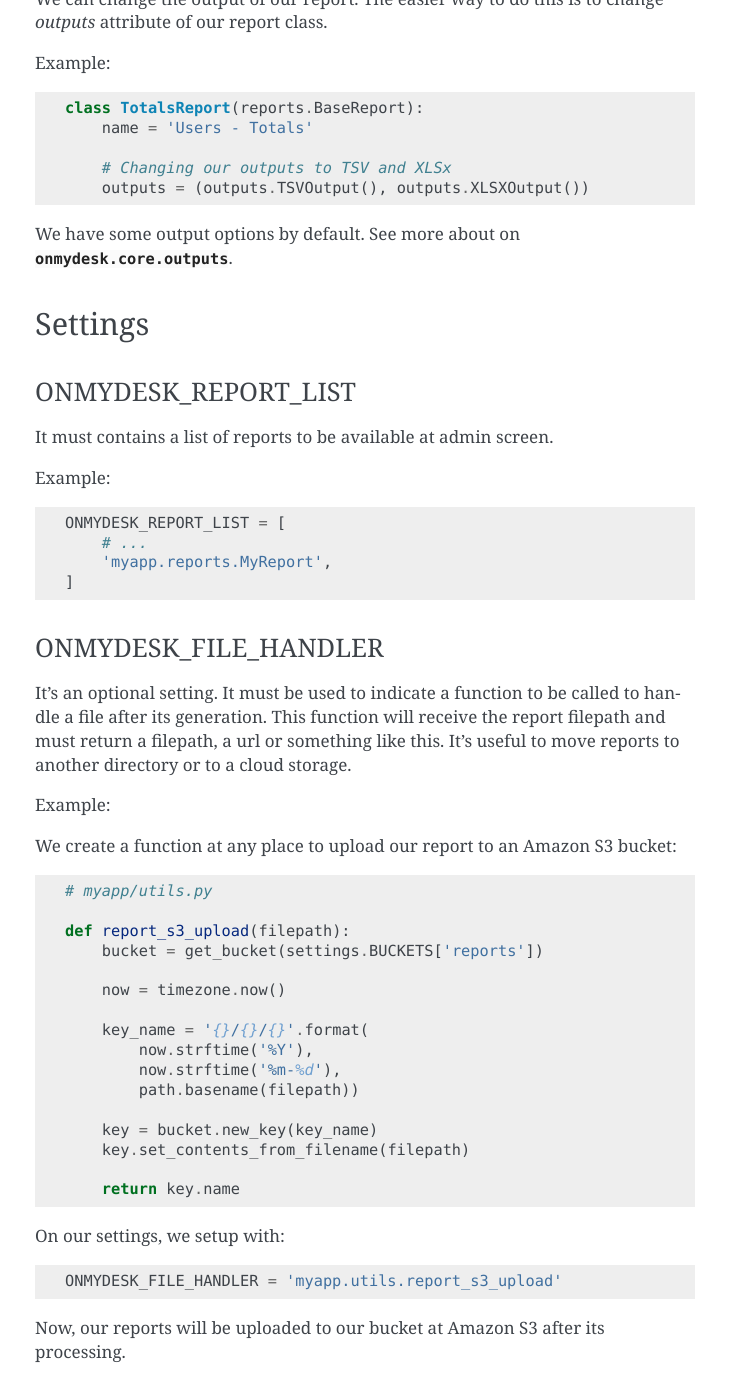
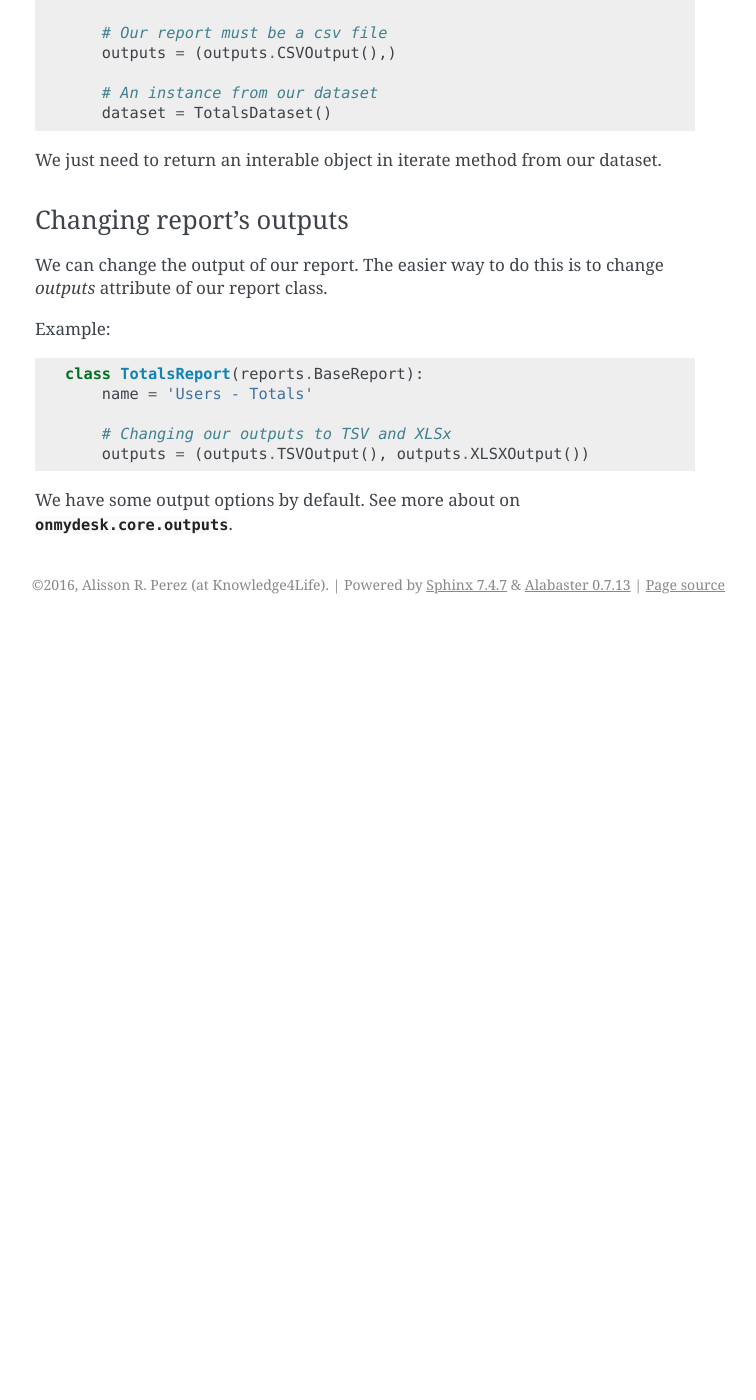
Before and after one commit to alissonperez/django-onmydesk, a Sphinx documentation site: the page built from docs/userguide.rst, in a window 1280 px wide and 1400 px high, scrolled down 3111 px. Shown: the whole window, without its empty margins (385-1141 px from the left). Built offline with Sphinx 7.4.7, drawn with Linux system fonts in a browser that asks for light colours; after the commit the page ends 3735 px from its top, so only the background shows below that; some of the changed text lies outside the part shown.

Commit message:
Update documentation

```diff
--- a/docs/index.rst
+++ b/docs/index.rst
@@ -12,6 +12,9 @@ Contents:
    :maxdepth: 3
 
    userguide
+   schedulers
+   commands
+   settings
    reference
 
 Indices and tables
--- a/docs/userguide.rst
+++ b/docs/userguide.rst
@@ -143,77 +154,3 @@ Example::
 	outputs = (outputs.TSVOutput(), outputs.XLSXOutput())
 
 We have some output options by default. See more about on :py:mod:`onmydesk.core.outputs`.
-
-
-Settings
----------
-
-ONMYDESK_REPORT_LIST
-^^^^^^^^^^^^^^^^^^^^^^
-
-It must contains a list of reports to be available at admin screen.
-
-Example::
-
-    ONMYDESK_REPORT_LIST = [
-	# ...
-        'myapp.reports.MyReport',
-    ]
-
-.. _onmydesk_file_handler:
-
-ONMYDESK_FILE_HANDLER
-^^^^^^^^^^^^^^^^^^^^^
-
-It's an optional setting. It must be used to indicate a function to be called to handle a file after its generation. This function will receive the report filepath and must return a filepath, a url or something like this. It's useful to move reports to another directory or to a cloud storage.
-
-Example:
-
-We create a function at any place to upload our report to an Amazon S3 bucket::
-
-    # myapp/utils.py
-
-    def report_s3_upload(filepath):
-	bucket = get_bucket(settings.BUCKETS['reports'])
-
-	now = timezone.now()
-
-	key_name = '{}/{}/{}'.format(
-	    now.strftime('%Y'),
-	    now.strftime('%m-%d'),
-	    path.basename(filepath))
-
-	key = bucket.new_key(key_name)
-	key.set_contents_from_filename(filepath)
-
-	return key.name
-
-On our settings, we setup with::
-
-  ONMYDESK_FILE_HANDLER = 'myapp.utils.report_s3_upload'
-
-Now, our reports will be uploaded to our bucket at Amazon S3 after its processing.
-
-.. _onmydesk_download_link_handler:
-
-ONMYDESK_DOWNLOAD_LINK_HANDLER
-^^^^^^^^^^^^^^^^^^^^^^^^^^^^^^
-
-It's an optional setting. It must be used to indicate a function to generate a link to download our report file. This function will receive the report filepath or what was returned by :ref:`onmydesk_file_handler` and must return a url to download the report file.
-
-Example:
-
-In the same way showed by :ref:`onmydesk_file_handler`, now our function will return a url to download our report from Amazon S3 bucket::
-
-  # myapp/utils.py
-
-  def get_report_s3_link(filepath):
-    bucket = get_bucket(settings.BUCKETS['reports'])
-
-    key = bucket.get_key(filepath)
-
-    return key.generate_url(settings.REPORT_S3_LINK_LIFETIME)
-
-On our settings, we setup with::
-
-  ONMYDESK_DOWNLOAD_LINK_HANDLER = 'myapp.utils.get_report_s3_link'
```
Also changed, not shown: other parts of docs/userguide.rst (+12 -1 lines), docs/commands.rst (added, +24 -0 lines), docs/schedulers.rst (added, +45 -0 lines), docs/settings.rst (added, +91 -0 lines).
